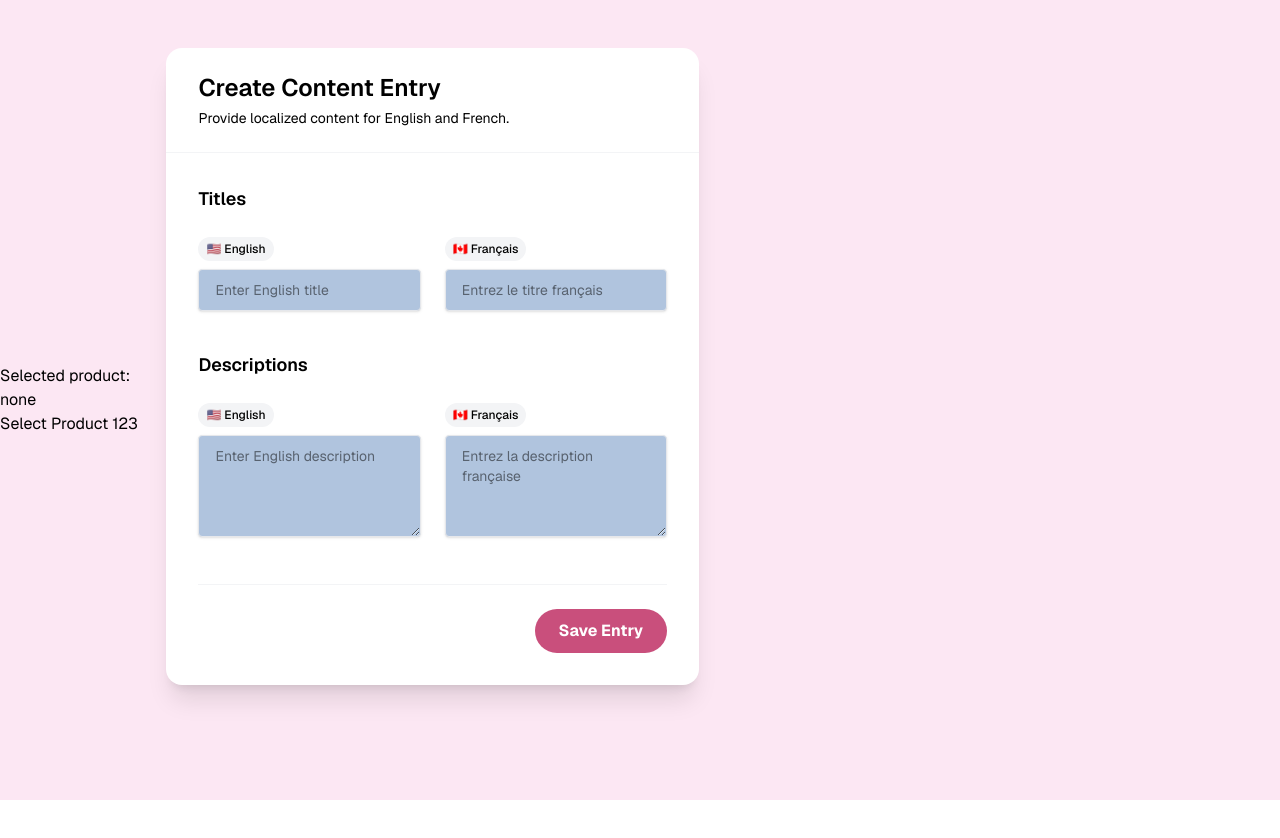
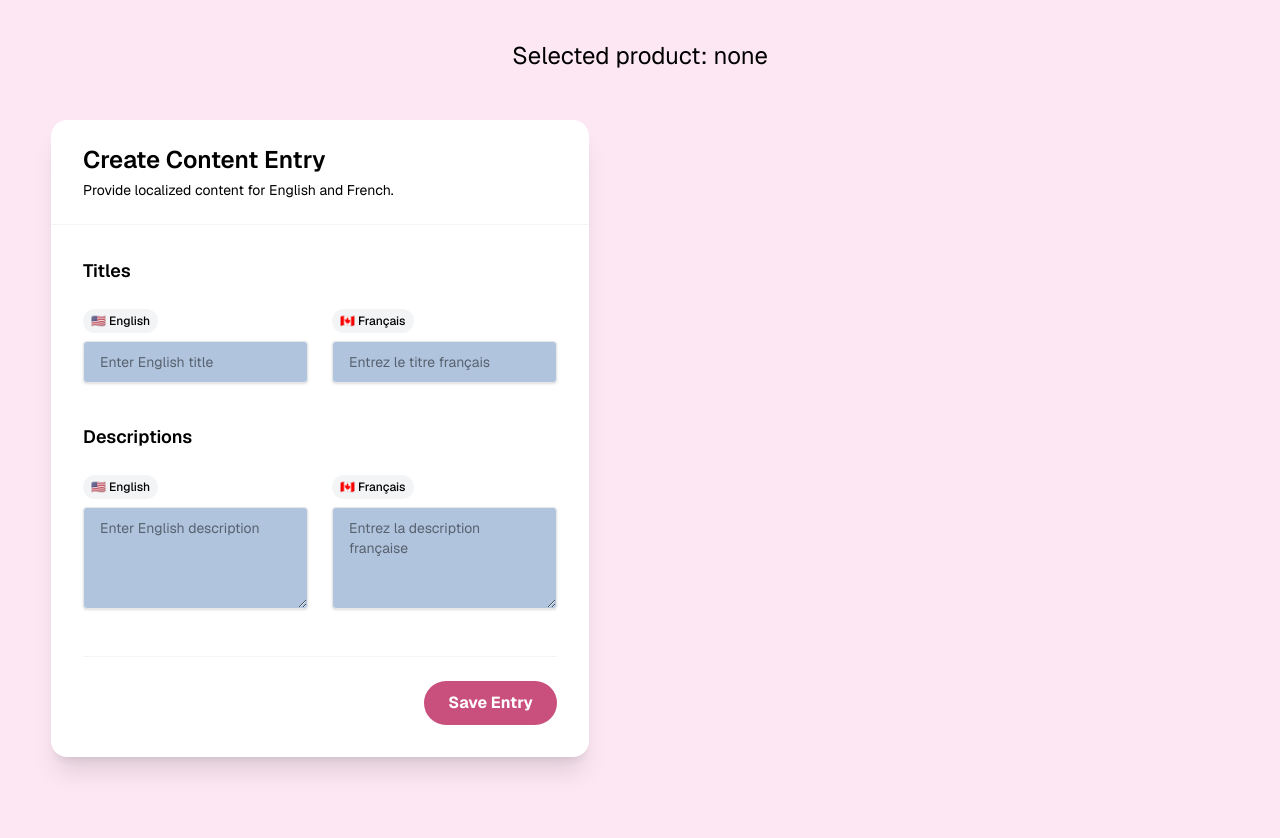
Before and after one commit to begarland/next-iframe-poc, a Next.js app: page / in a window 1280 px wide. Shown: the top 838 px of the page. Before the commit the page ends 800 px from the top, so only its background shows below. Built offline with nearby package versions, Linux system fonts and the light colour scheme; no server answers.

Commit message:
show selcted product

```diff
--- a/src/app/components/ProductSelector.tsx
+++ b/src/app/components/ProductSelector.tsx
@@ -3,12 +3,13 @@
 import { useProduct } from "../contexts/ProductContext";
 
 export const ProductSelector = () => {
-  const { productId, setProductId } = useProduct();
+  const { productId } = useProduct();
 
   return (
-    <div>
-      <p>Selected product: {productId ?? "none"}</p>
-      <button onClick={() => setProductId("123")}>Select Product 123</button>
+    <div className="flex justify-center items-center">
+      <div className="mt-10">
+        <p className="bold text-2xl">Selected product: {productId ?? "none"}</p>
+      </div>
     </div>
   );
 };
--- a/src/app/layout.tsx
+++ b/src/app/layout.tsx
@@ -1,4 +1,4 @@
-import type { Metadata } from "next";
+"use client";
 import { Geist, Geist_Mono } from "next/font/google";
 import "./globals.css";
 import { ProductProvider } from "./contexts/ProductContext";
@@ -12,11 +12,6 @@ const geistMono = Geist_Mono({
   variable: "--font-geist-mono",
   subsets: ["latin"],
 });
-
-export const metadata: Metadata = {
-  title: "Create Next App",
-  description: "Generated by create next app",
-};
 
 export default function RootLayout({
   children,
--- a/src/app/page.tsx
+++ b/src/app/page.tsx
@@ -1,13 +1,21 @@
+import { Metadata } from "next";
 import ContentfulPullContent from "./components/ContentfulPullContent";
 import ContentfulPushContent from "./components/ContentfulPushContent";
 import { ProductSelector } from "./components/ProductSelector";
 import WindowListener from "./components/WindowListener/WindowListener";
 
+export const metadata: Metadata = {
+  title: "Create Next App",
+  description: "Generated by create next app",
+};
+
 export default function Home() {
   return (
-    <div className="flex min-h-screen items-center justify-center bg-pink-100 font-sans">
+    <div className="flex flex-col min-h-screen items-center justify-center bg-pink-100 font-sans">
       <WindowListener />
-      <ProductSelector />
+      <div className="flex w-screen flex-col">
+        <ProductSelector />
+      </div>
       <div className="flex w-screen flex-col md:flex-row justify-center items-start">
         <div className="w-full lg:w-1/2">
           <ContentfulPushContent />
```
